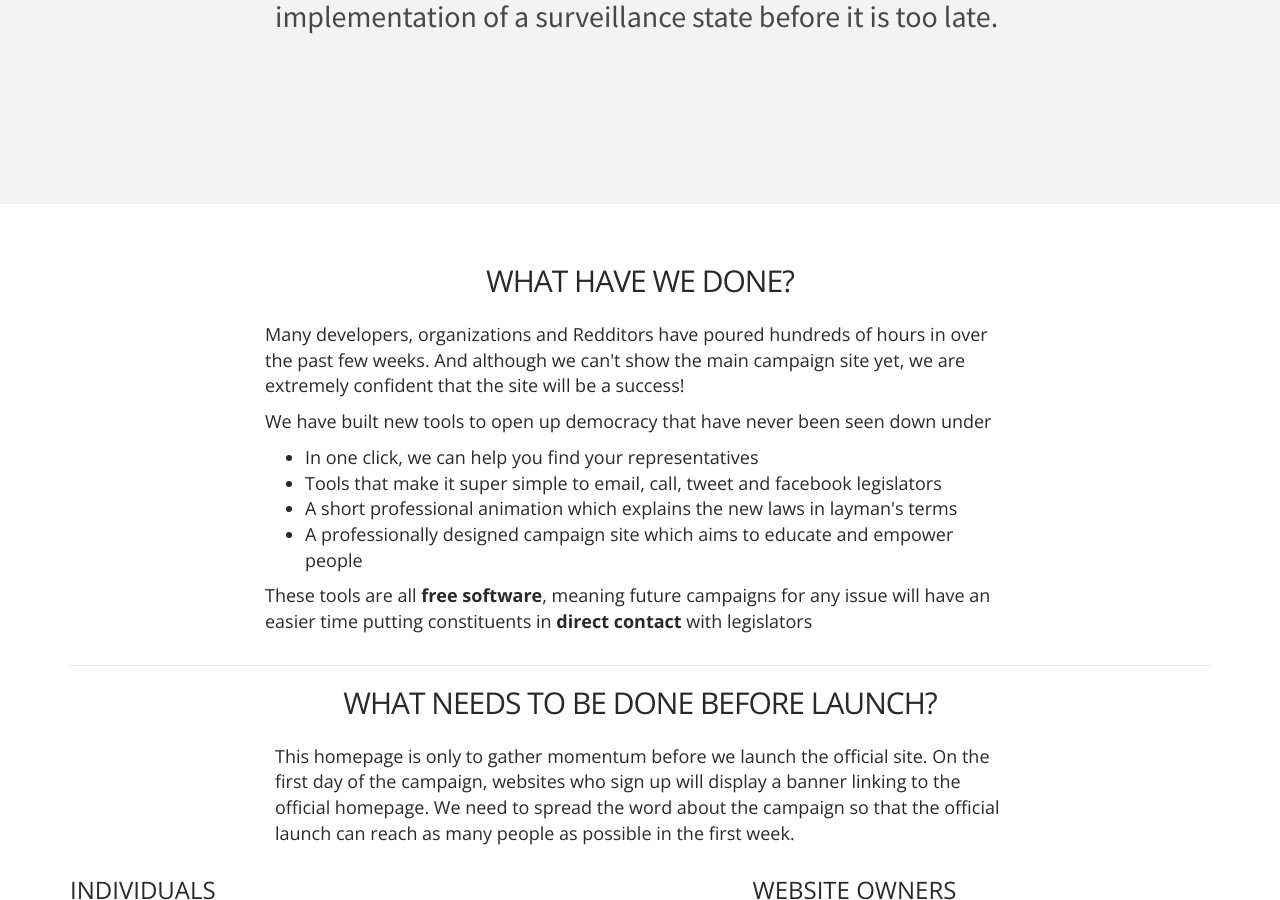
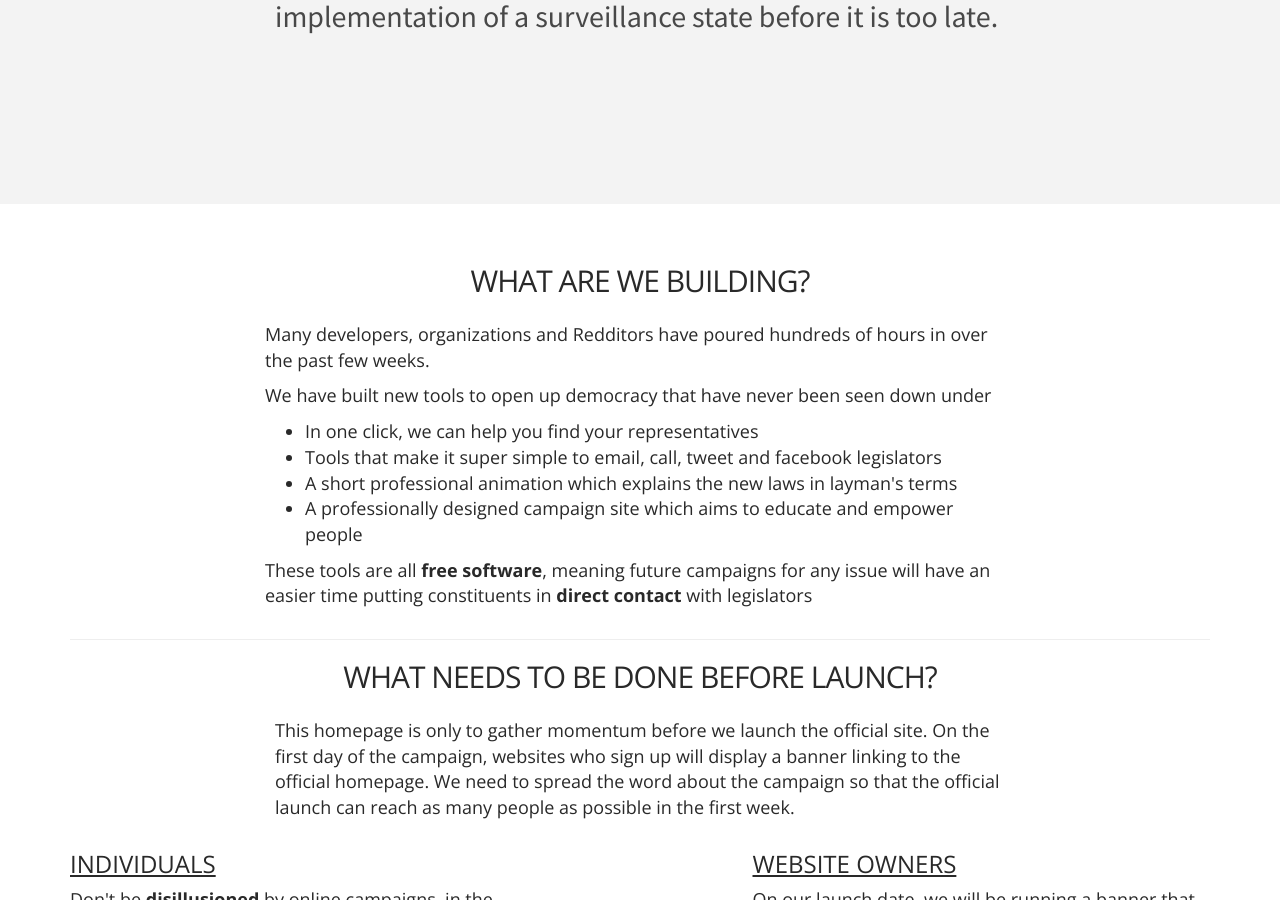
Before and after one commit to thomasdavis/saveprivacy, a Jekyll site: the page built from index.html, in a window 1280 px wide and 900 px high, scrolled down 1062 px. Built offline with Jekyll 4.4.1, drawn with Linux system fonts in a browser that asks for light colours; nearby versions of some CDN libraries; comment, search, counter and statistics services are not loaded.

Commit message:
Bit less apologetic

```diff
--- a/index.html
+++ b/index.html
@@ -27,11 +27,11 @@
 
 <section class="whattodo">
     <div class="container">
-    <h2>What have we done?</h2>
+    <h2>What are we building?</h2>
     <div class="row">
     	<div  class="col-md-8 col-md-offset-2">
 
-	        <p>Many developers, organizations and Redditors have poured hundreds of hours in over the past few weeks.  And although we can't show the main campaign site yet, we are extremely confident that the site will be a success!</p>
+            <p>Many developers, organizations and Redditors have poured hundreds of hours in over the past few weeks.</p>
 
 	        <p>We have built new tools to open up democracy that have never been seen down under</p>
 	        <ul>
```
